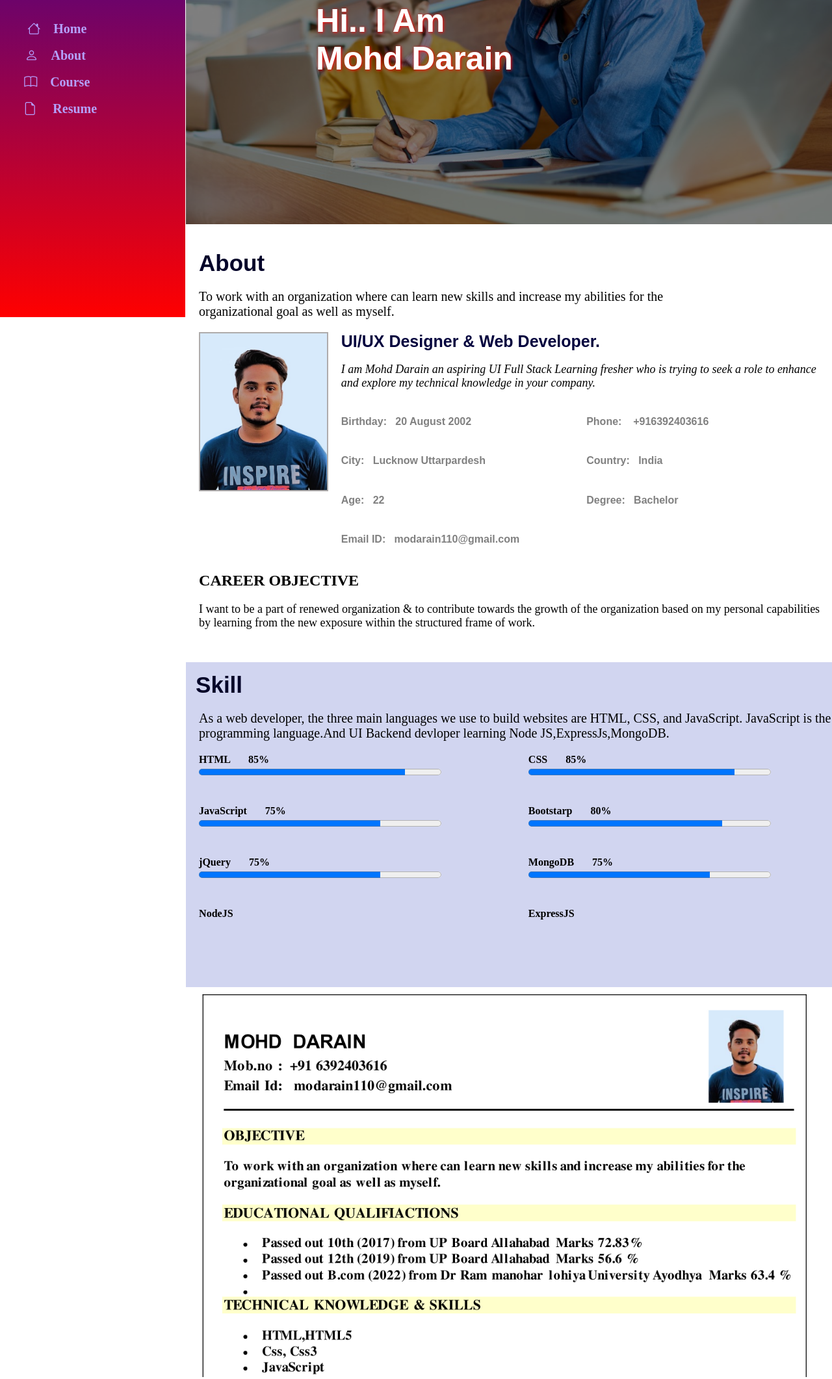
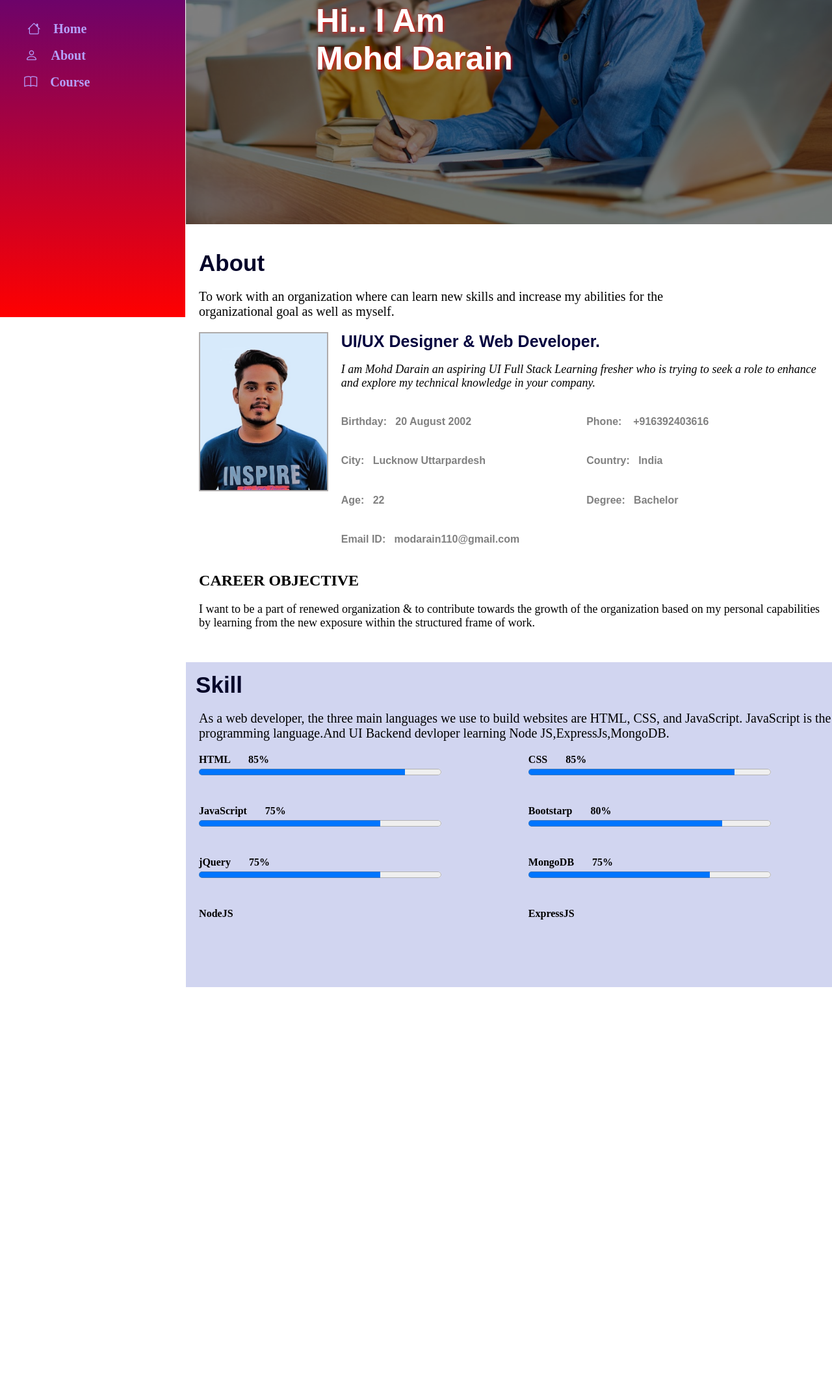
Before and after one commit to Darain786/portfolio, a website: page index.html in a window 1280 px wide. Shown: the part 312-2434 px from the top of the page at 65% size. After the commit the page ends 1839 px from the top, so only its background shows below. Drawn offline with nearby package versions, Linux system fonts and the light colour scheme.

Commit message:
Update index.html

```diff
--- a/index.html
+++ b/index.html
@@ -31,9 +31,6 @@
                     </a><br><br>
                     <a class="link" href="#course">
                         <span class="bi bi-book"></span><span>Course</span>&nbsp;&nbsp;
-                    </a><br><br>
-                    <a class="link" href="#resume">
-                        <span class="bi bi-file-earmark"></span><span>&nbsp;Resume</span>
                     </a>
                 </div>
             </div>
@@ -113,9 +110,6 @@
 
               </div>
            </div>
-           <div class="img"id="resume">
-            <img src="public/img/resume.jpg" width=100% alt="">
-           </div>
          </div>
        </div>
   </body>
```
